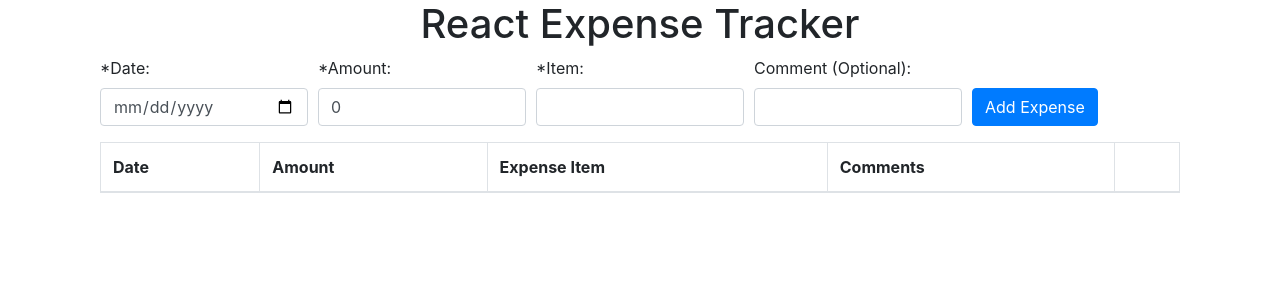
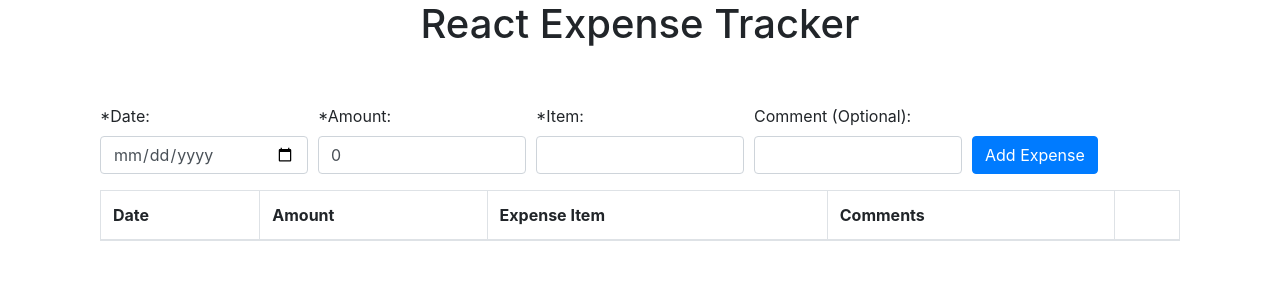
Before and after one commit to victorinspace/react-expense-tracker, a React (Create React App) app: page / in a window 1280 px wide. Shown: the top 300 px of the page. Built offline with nearby package versions, Linux system fonts and the light colour scheme.

Commit message:
Adds padding to top of page.

```diff
--- a/src/components/ExpenseForm.js
+++ b/src/components/ExpenseForm.js
@@ -62,7 +62,7 @@ class ExpenseForm extends React.Component {
 
   render () {
     return (
-      <Container fluid>
+      <Container className="mt-5" fluid>
         <Form id='expense-form' onSubmit={this.handleSubmit}>
           <Form.Row>
             <Col>
```
